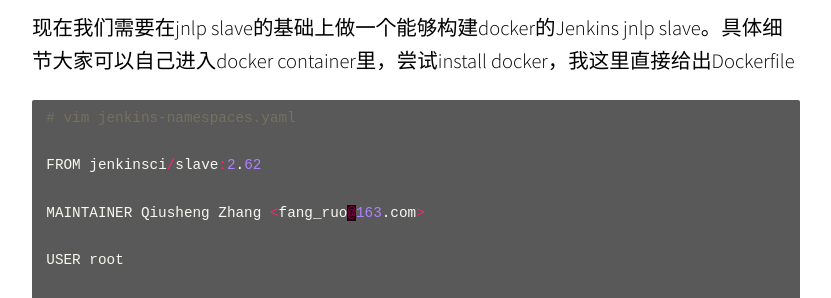
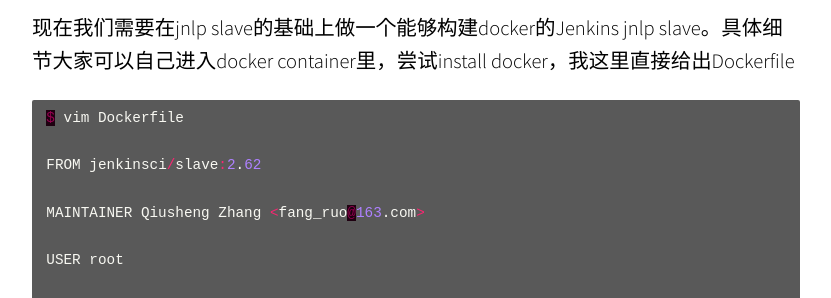
Before and after one commit to astrisk/astrisk.github.io, a Jekyll site: the page built from _posts/2018-03-16-docker-outside-docker.md, in a window 1280 px wide and 900 px high, scrolled down 856 px. Shown: the part 150-448 px from the top of the window, without its empty margins (224-1055 px from the left). Built offline with Jekyll 4.4.1, drawn with Linux system fonts in a browser that asks for light colours; some web fonts are replaced.

Commit message:
fix文件名错误

```diff
--- a/_posts/2018-03-16-docker-outside-docker.md
+++ b/_posts/2018-03-16-docker-outside-docker.md
@@ -22,7 +22,7 @@ categories: kubernetes-docker
 
 {% highlight c %}
 
-# vim jenkins-namespaces.yaml
+$ vim Dockerfile
 
 FROM jenkinsci/slave:2.62
 
```
